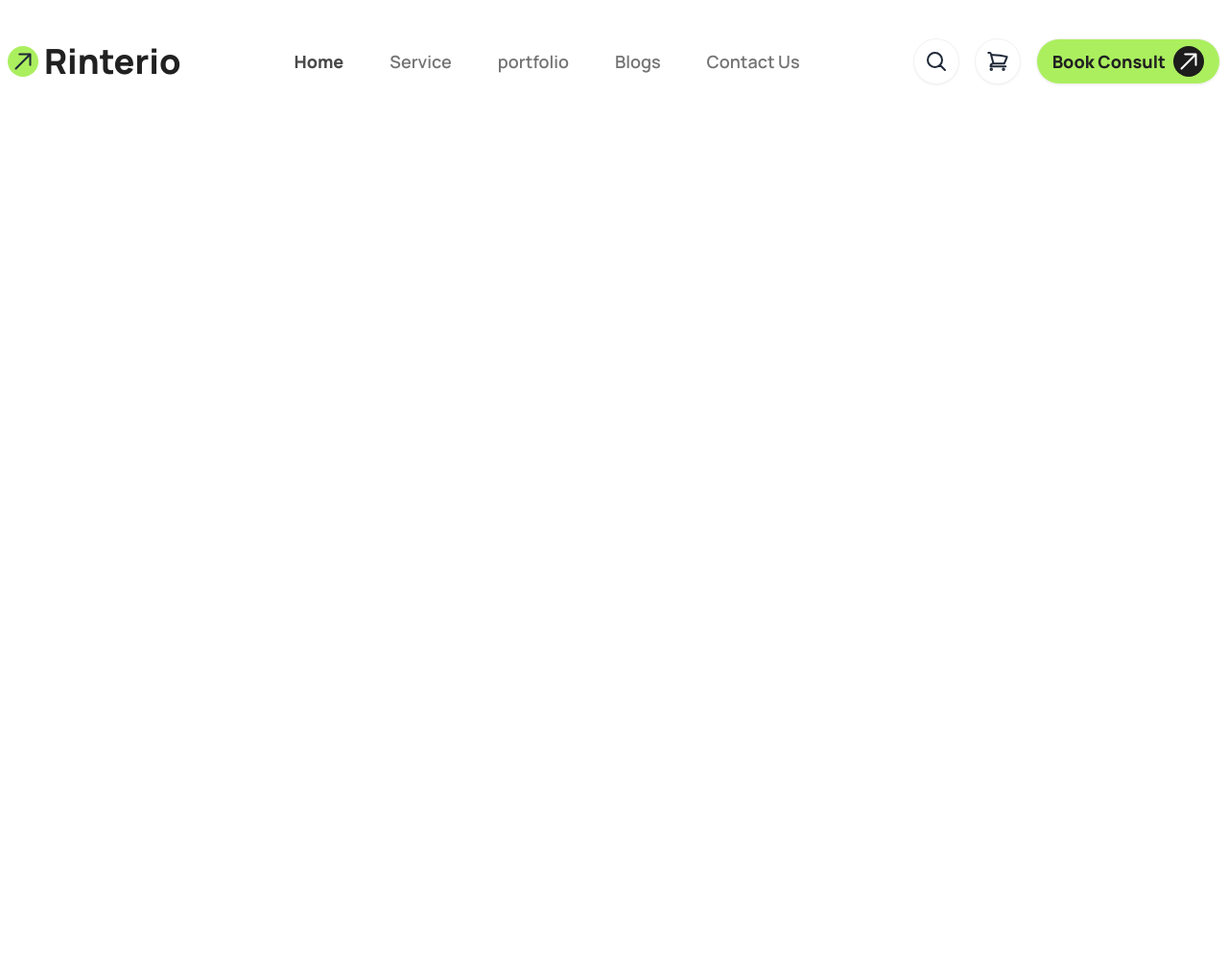
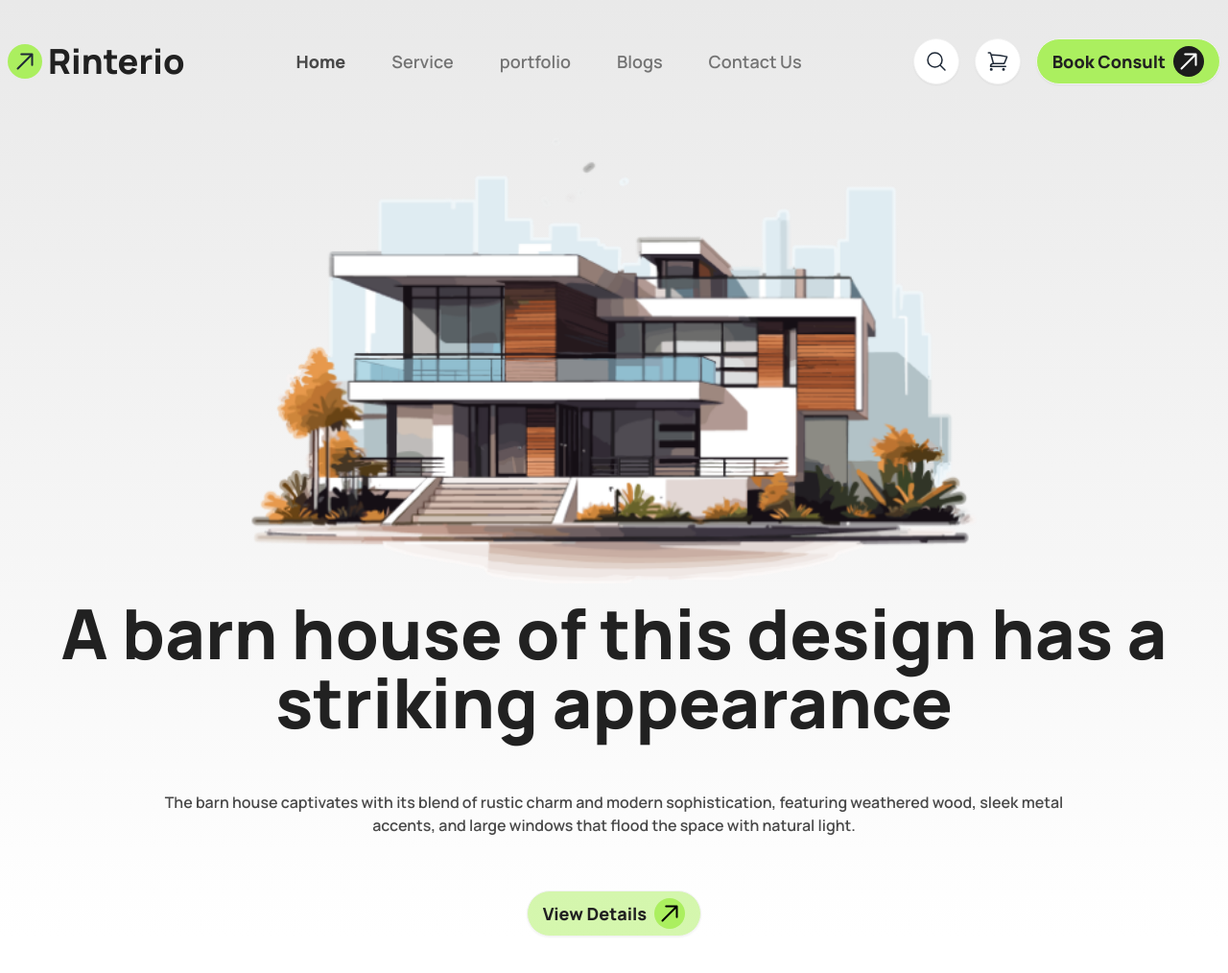
Before and after one commit to Ajmain-Fayek/B10_A3, a plain HTML site: page index.html in a window 1280 px wide. Shown: the whole page at 96% size. Before the commit the page ends 800 px from the top, so only its background shows below. Drawn offline with Linux system fonts and the light colour scheme.

Commit message:
Hero section complete

```diff
--- a/index.html
+++ b/index.html
@@ -19,14 +19,14 @@
 <body class="font-manrope">
 
     <!-- Header start -->
-    <header class="container mx-auto px-2 py-6 md:py-10">
+    <header class="bg-gradient-to-t from-white to-white1">
         <!-- Navbar start -->
-        <nav class="">
+        <nav class="container mx-auto px-4 md:px-2 py-6 md:py-10">
             <!-- Flex container start -->
             <div class="flex gap-4 items-center justify-between">
                 <!-- Logo -->
                 <div class="flex items-center justify-start gap-1.5">
-                    <div class="bg-green1 p-1 rounded-full">
+                    <div class="bg-green1 p-1.5 rounded-full">
                         <svg xmlns="http://www.w3.org/2000/svg" fill="none" viewBox="0 0 24 24" stroke-width="2"
                             stroke="currentColor" class="md:size-6 size-4">
                             <path stroke-linecap="round" stroke-linejoin="round"
@@ -50,7 +50,7 @@
                     <div class="hidden md:flex gap-4 xl:gap-4 items-center justify-end">
                         <!-- Search btn -->
                         <button class="btn btn-circle btn-md bg-white ">
-                            <svg xmlns="http://www.w3.org/2000/svg" fill="none" viewBox="0 0 24 24" stroke-width="2"
+                            <svg xmlns="http://www.w3.org/2000/svg" fill="none" viewBox="0 0 24 24" stroke-width="1.5"
                                 stroke="currentColor" class="size-6">
                                 <path stroke-linecap="round" stroke-linejoin="round"
                                     d="m21 21-5.197-5.197m0 0A7.5 7.5 0 1 0 5.196 5.196a7.5 7.5 0 0 0 10.607 10.607Z" />
@@ -59,7 +59,7 @@
 
                         <!-- Add to Card btn -->
                         <button class="btn btn-circle btn-md bg-white ">
-                            <svg xmlns="http://www.w3.org/2000/svg" fill="none" viewBox="0 0 24 24" stroke-width="2"
+                            <svg xmlns="http://www.w3.org/2000/svg" fill="none" viewBox="0 0 24 24" stroke-width="1.5"
                                 stroke="currentColor" class="size-6">
                                 <path stroke-linecap="round" stroke-linejoin="round"
                                     d="M2.25 3h1.386c.51 0 .955.343 1.087.835l.383 1.437M7.5 14.25a3 3 0 0 0-3 3h15.75m-12.75-3h11.218c1.121-2.3 2.1-4.684 2.924-7.138a60.114 60.114 0 0 0-16.536-1.84M7.5 14.25 5.106 5.272M6 20.25a.75.75 0 1 1-1.5 0 .75.75 0 0 1 1.5 0Zm12.75 0a.75.75 0 1 1-1.5 0 .75.75 0 0 1 1.5 0Z" />
@@ -106,8 +106,50 @@
             <!-- Flex container end -->
         </nav>
         <!-- Navbar end -->
+
+        <!-- Hero Section start -->
+        <section id="hero" class="">
+            <!-- container start -->
+            <div class="container mx-auto px-4 md:px-2 mb-16 mt-4">
+                <!-- flex container start -->
+                <div class="flex flex-col justify-center items-center gap-4 w-full">
+                    <!-- Hero image -->
+                    <div class="w-full">
+                        <img src="./assets/images/banner.png" class="md:w-3/5 w-4/5 mx-auto" alt="">
+                    </div>
+
+                    <!-- Headings -->
+                    <div class="text-center space-y-6 xl:space-y-14 lg:space-y-10">
+                        <h1 class="font-extrabold text-dark1 text-3xl md:text-6xl xl:text-7xl 2xl:text-8xl">A barn house
+                            of this design has a striking appearance</h1>
+                        <p class="font-semibold text-dark2 md:w-9/12 mx-auto text-base">The barn house captivates with
+                            its blend of rustic charm and modern sophistication, featuring weathered wood, sleek metal
+                            accents, and large windows that flood the space with natural light.</p>
+                    </div>
+
+                    <!-- Button -->
+                    <div class="mt-10">
+                        <button class="btn rounded-full btn-md bg-green2  flex items-center">
+                            <p class="font-extrabold text-lg text-dark1">View Details</p>
+                            <div class="bg-green1 p-1 rounded-full">
+                                <svg xmlns="http://www.w3.org/2000/svg" fill="none" viewBox="0 0 24 24" stroke-width="2"
+                                    stroke="black" class="md:size-6 size-4">
+                                    <path stroke-linecap="round" stroke-linejoin="round"
+                                        d="m4.5 19.5 15-15m0 0H8.25m11.25 0v11.25" />
+                                </svg>
+                            </div>
+                        </button>
+                    </div>
+                </div>
+                <!-- flex container end -->
+            </div>
+            <!-- container end -->
+        </section>
+        <!-- Hero Section end -->
     </header>
     <!-- Header end -->
+
+
 
     <!-- JavaScript Injection Start -->
     <script src="./assets/scripts/script.js"></script>
```
Also changed, not shown: assets/css/output.css.
